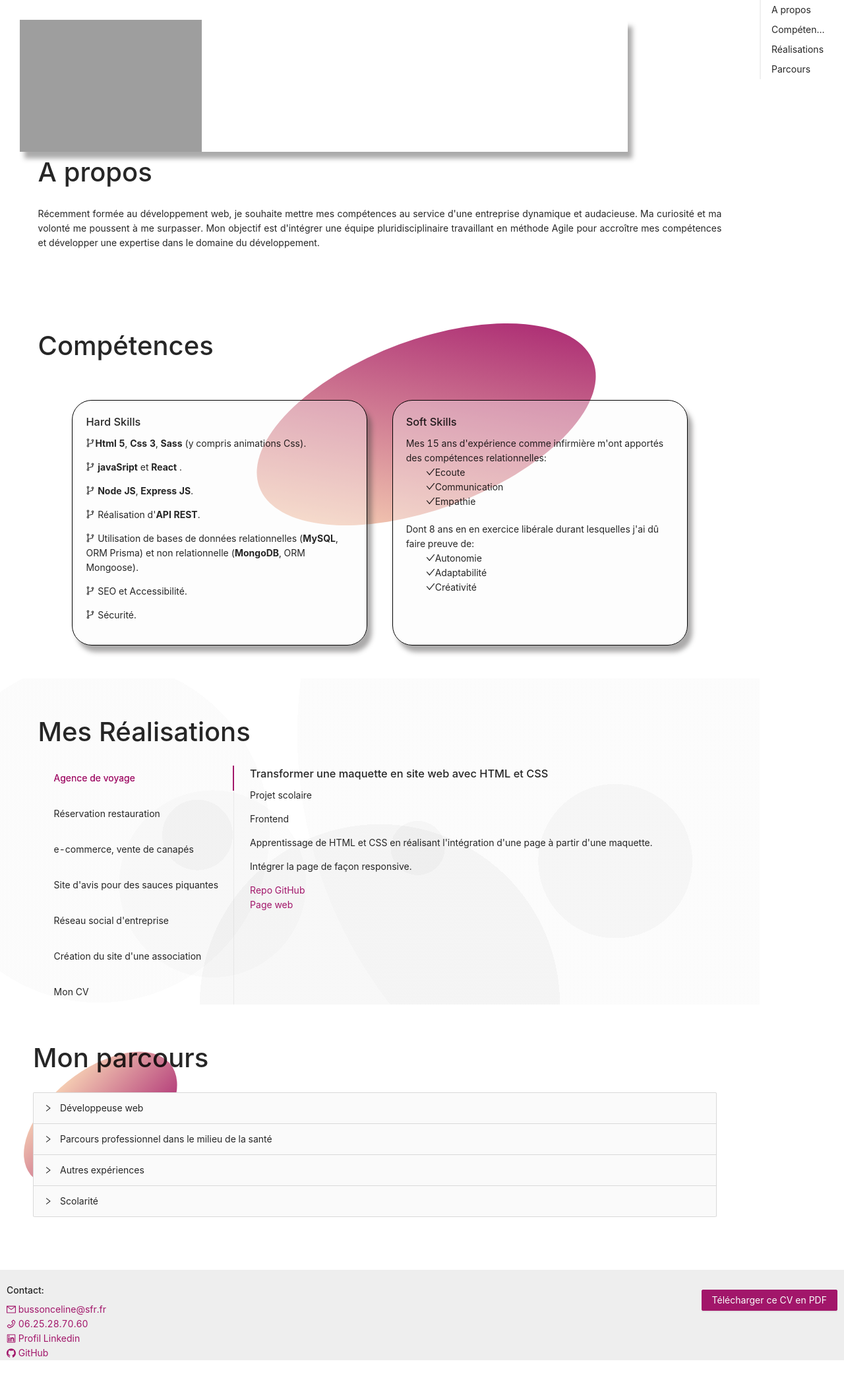
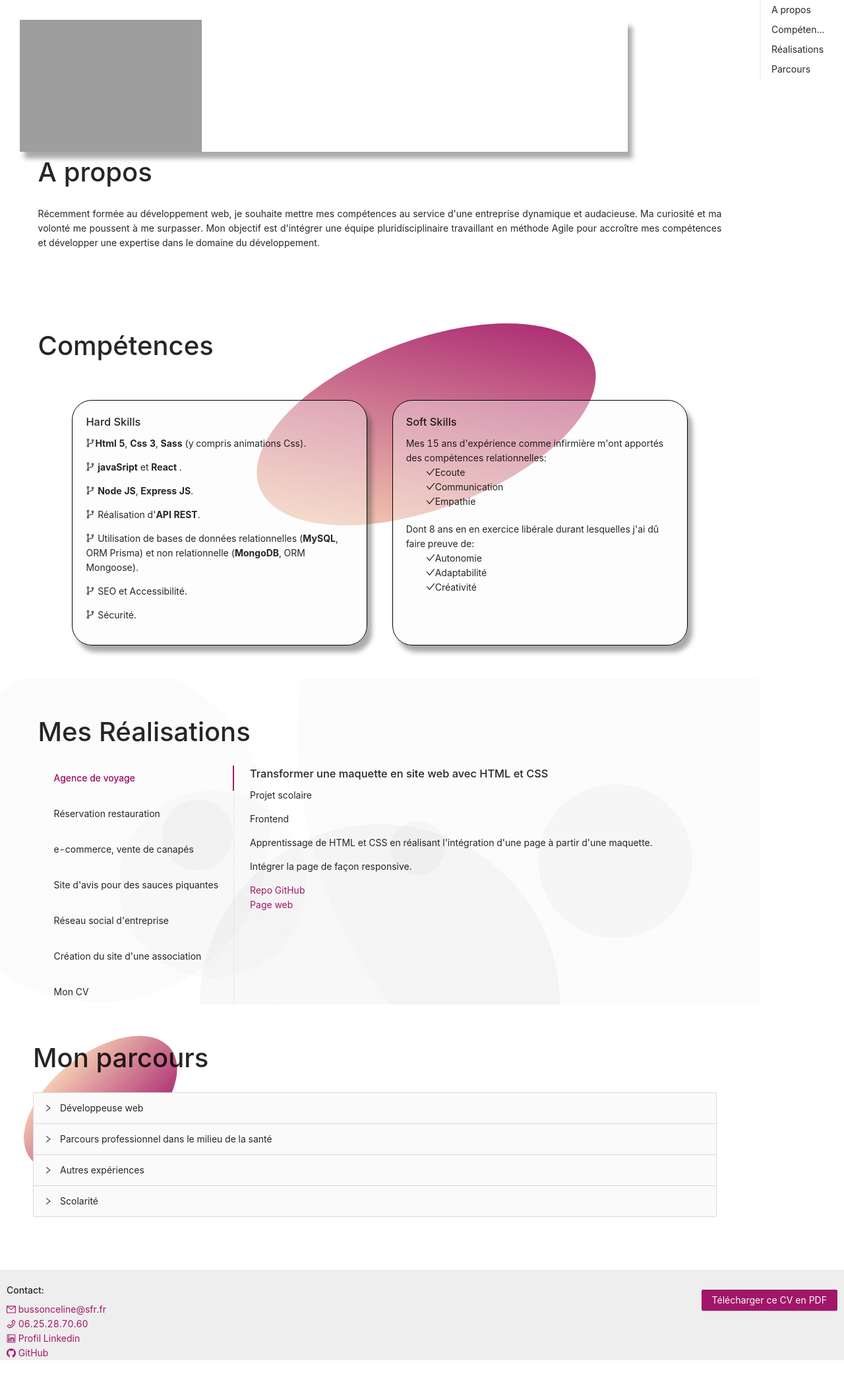
Before and after one commit to c-line35/cv-celine_busson, a React (Create React App) app: page / in a window 1280 px wide. Shown: the top 2100 px of the page at 66% size. After the commit the page ends 2061 px from the top, so only its background shows below. Built offline with nearby package versions, Linux system fonts and the light colour scheme; grey boxes are pictures that could not be loaded.

Commit message:
correction background

```diff
--- a/src/sass/layout/_background.scss
+++ b/src/sass/layout/_background.scss
@@ -1,7 +1,7 @@
 .background{
     z-index: -1;
     position: absolute;
-    height:100%;
+
     width: 80%;
 
     &__1{
--- a/src/sass/style.css
+++ b/src/sass/style.css
@@ -277,7 +277,6 @@ footer {
 .background {
   z-index: -1;
   position: absolute;
-  height: 100%;
   width: 80%;
 }
 .background__1 {
```
Also changed, not shown: 1 other file (tests, documents, lock files or other folders).
